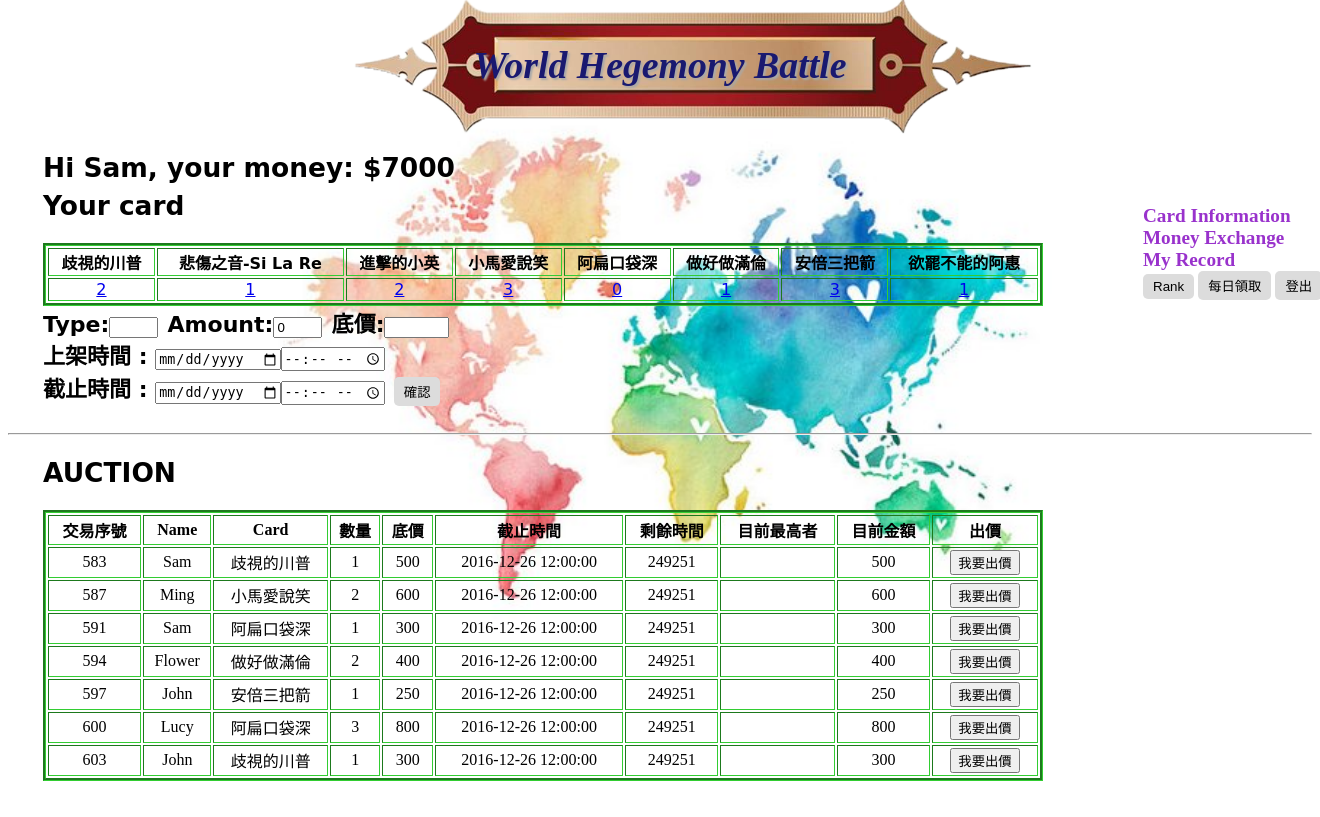
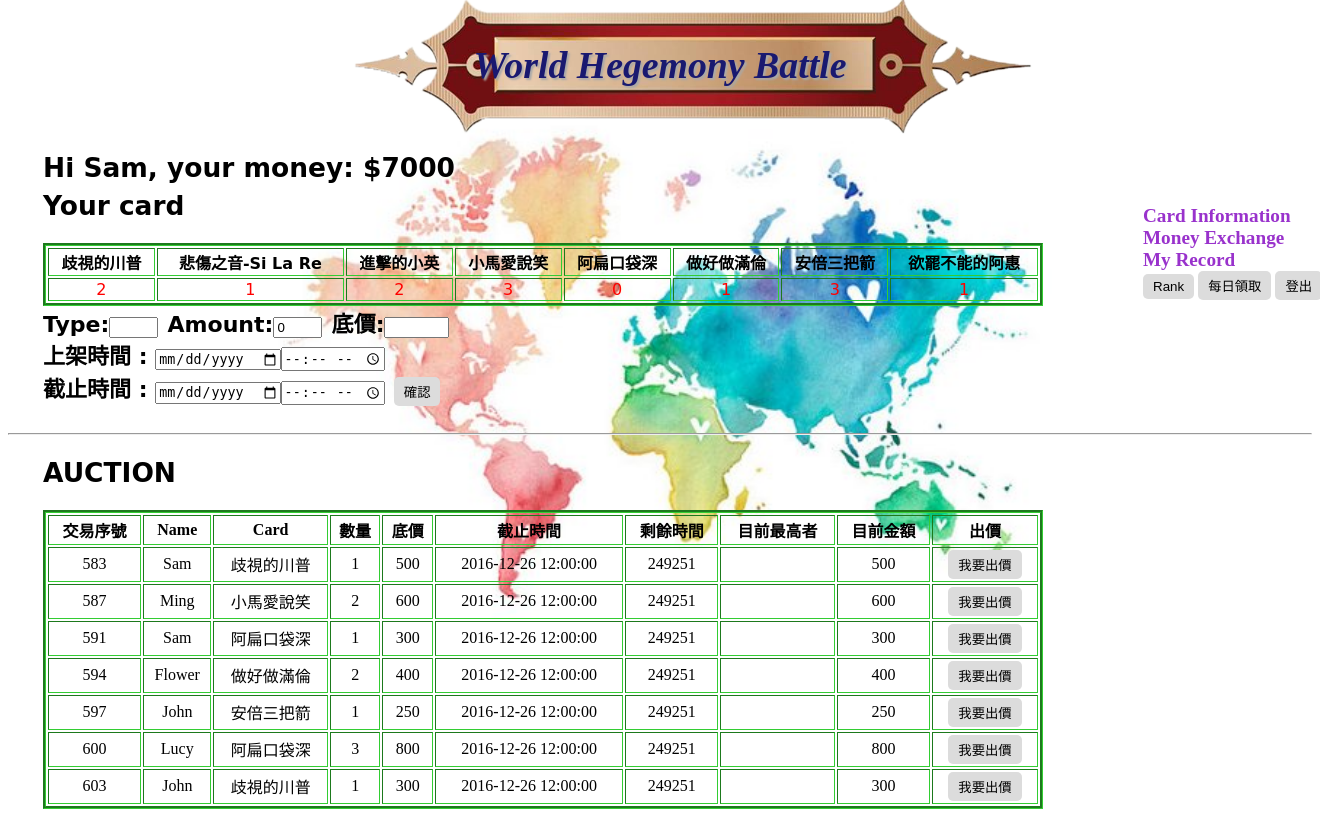
Before and after one commit to ohyeahhua/se2016, a PHP site: page /profile.php in a window 1320 px wide. Before the commit the page ends 781 px from the top, so only its background shows below. Run offline with PHP 8.4, Linux system fonts and the light colour scheme; the visitor is signed in with stand-in values (Sample User, id 1); data comes from the database, SQL or seed files in the repository; some libraries are stand-ins or nearby versions.

Commit message:
version 14.0
version 14.0

```diff
--- a/profile.php
+++ b/profile.php
@@ -52,6 +52,17 @@ input[type="submit"]{
     border:0 none;
     cursor:pointer;
     border-radius: 5px;
+}
+#btn {
+    padding:5px 10px;
+    background:Gainsboro;
+    border:0 none;
+    cursor:pointer;
+    border-radius: 5px;
+}
+a {
+    text-decoration:none;
+    color:red;
 }
 </style>
 <title>WELCOME!</title>
@@ -124,9 +135,9 @@ function load() {
                     else
                         txt+="<tr><td>"+jsdata[i].aid+"</td><td>"+jsdata[i].name+"</td><td>"+jsdata[i].Hname+"</td><td>"+jsdata[i].num+"</td><td>"+jsdata[i].lowprice+"</td><td>"+jsdata[i].deadline+"</td><td>"+time+"</td><td>"+jsdata[i].high_name+"</td><td>"+jsdata[i].high_price+"</td>";
                     if(jsdata[i].name==name||jsdata[i].high_name==name)
-                        txt+="<td><button>X</button></td></tr>";
+                        txt+="<td><button id='btn'>X</button></td></tr>";
                     else
-                        txt+="<td><a href='profile.php?aid="+jsdata[i].aid+"&high="+jsdata[i].high_price+"&hName="+jsdata[i].high_name+"&deadline="+jsdata[i].deadline+"&myMoney="+myMoney+"'><button>我要出價</button></a></td></tr>";
+                        txt+="<td><a href='profile.php?aid="+jsdata[i].aid+"&high="+jsdata[i].high_price+"&hName="+jsdata[i].high_name+"&deadline="+jsdata[i].deadline+"&myMoney="+myMoney+"'><button id='btn'>我要出價</button></a></td></tr>";
                 }
             }
             txt += "</table>";
@@ -334,7 +345,7 @@ if(isset($_GET['aid'])){
     echo "<input type='hidden' name='money' value='{$_GET['myMoney']}'>";
     echo "<input type='hidden' name='act' value='raised'>";
     echo "<input type='hidden' name='aid' value='$aid'>";
-    echo "<table border='5' width='500'><tr><td>交易序號:$aid</td>";
+    echo "</br><table border='5' width='500'><tr><td>交易序號:$aid</td>";
     echo "<td>輸入金額:<input type='text' name='price'></td>";
     echo "<td><input type='submit' value='確認'></form></td></tr></table>";
 }
```
